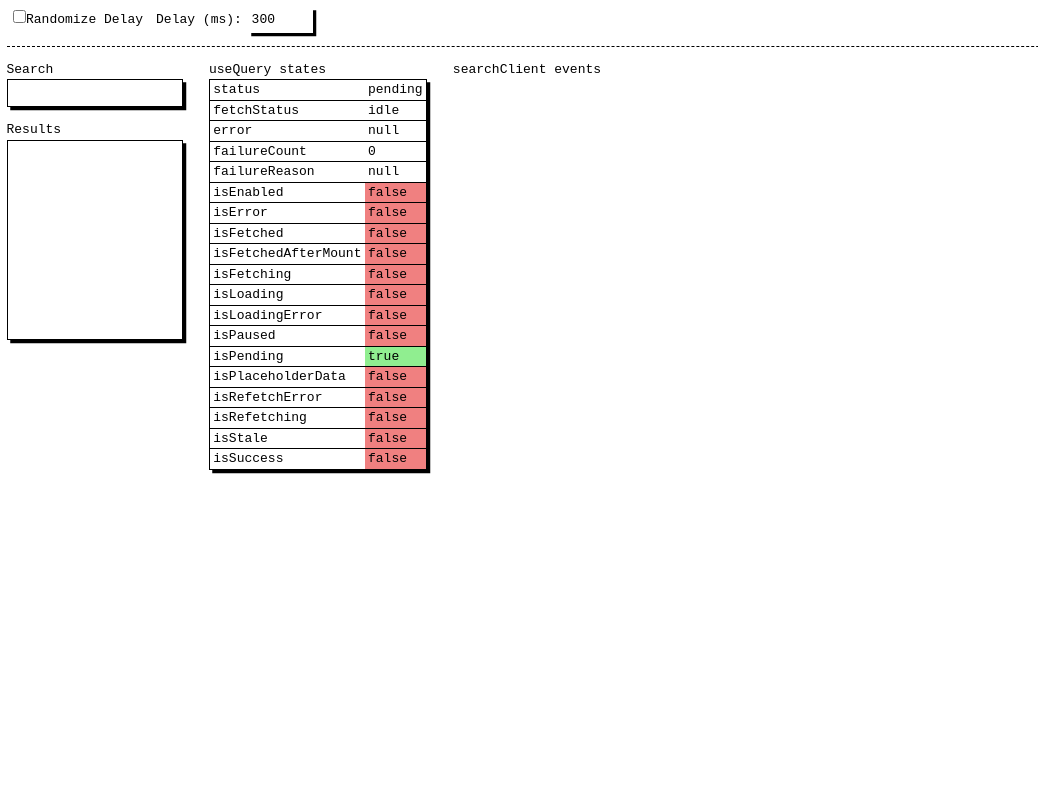
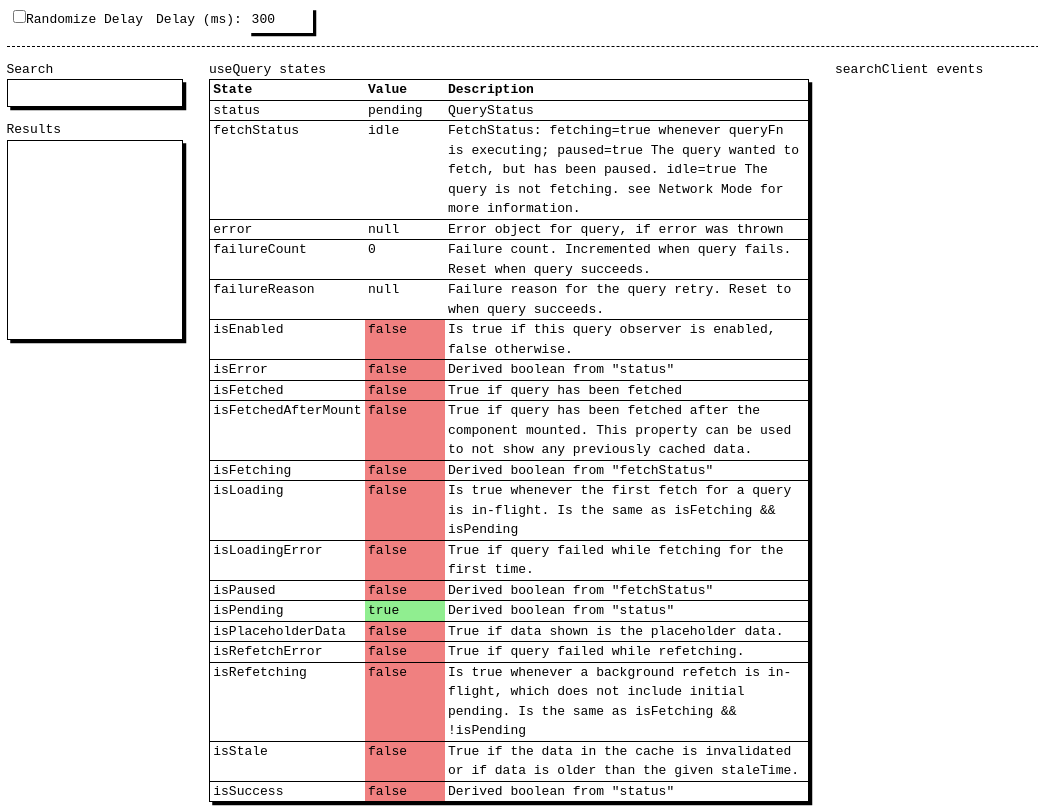
Before and after one commit to ahw/tanstack-demo, a React app: page / in a window 1280 px wide. Shown: the whole page, without its empty margins (0-1038 px from the left). Built offline with nearby package versions, Linux system fonts and the light colour scheme; the HTML template or start-up script is replaced by a standard one.

Commit message:
Inline descriptions

```diff
--- a/src/Example.tsx
+++ b/src/Example.tsx
@@ -85,6 +85,36 @@ export function Example() {
     return Array.from(Object.entries(statesToDisplay));
   }, [statesToDisplay]);
 
+  const stateDescriptions: Record<string, string> = {
+    status: `QueryStatus`,
+    // pending = there's no cached data and no query attempt was finished yet.
+    // error = the query attempt resulted in an error. The corresponding error property has the error received from the attempted fetch.
+    // success = the query has received a response with no errors and is ready to display its data. The corresponding data property on the query is the data received from the successful fetch or if the query's enabled property is set to false and has not been fetched yet data is the first initialData supplied to the query on initialization.`,
+    isPending: `Derived boolean from "status"`,
+    isSuccess: `Derived boolean from "status"`,
+    isError: `Derived boolean from "status"`,
+    isLoadingError: `True if query failed while fetching for the first time.`,
+    isRefetchError: `True if query failed while refetching.`,
+    data: `The last successfully resolved data for the query`,
+    dataUpdatedAt: `Timestamp for "success" status`,
+    error: `Error object for query, if error was thrown`,
+    errorUpdatedAt: `Timestamp for most recent "error" status`,
+    isStale: `True if the data in the cache is invalidated or if data is older than the given staleTime.`,
+    isPlaceholderData: `True if data shown is the placeholder data.`,
+    isFetched: `True if query has been fetched`,
+    isFetchedAfterMount: `True if query has been fetched after the component mounted. This property can be used to not show any previously cached data.`,
+    fetchStatus: `FetchStatus: fetching=true whenever queryFn is executing; paused=true The query wanted to fetch, but has been paused. idle=true The query is not fetching. see Network Mode for more information.`,
+    isFetching: `Derived boolean from "fetchStatus"`,
+    isPaused: `Derived boolean from "fetchStatus"`,
+    isRefetching: `Is true whenever a background refetch is in-flight, which does not include initial pending.  Is the same as isFetching && !isPending`,
+    isLoading: `Is true whenever the first fetch for a query is in-flight. Is the same as isFetching && isPending`,
+    isInitialLoading: `deprecated - An alias for isLoading, will be removed in the next major version.`,
+    isEnabled: `Is true if this query observer is enabled, false otherwise.`,
+    failureCount: `Failure count. Incremented when query fails. Reset when query succeeds.`,
+    failureReason: `Failure reason for the query retry. Reset to when query succeeds.`,
+    errorUpdateCount: `The sum of all errors.`,
+  };
+
   return (
     <div>
       <ExampleControls
@@ -120,12 +150,23 @@ export function Example() {
             ))}
           </div>
         </div>
+
         <div>
           <h1>useQuery states</h1>
-          <table className="box box_border">
+          <table className="box box_border" style={{ width: 600 }}>
+            <thead>
+              <tr className="border-b border-solid border-black">
+                <th className="px-1 text-left">State</th>
+                <th className="px-1 text-left">Value</th>
+                <th className="px-1 text-left">Description</th>
+              </tr>
+            </thead>
+            <tbody>
               {stateItems.map(([key, value]) => (
                 <tr className="border-b border-solid border-black" key={key}>
-                <td className="px-1">{key}</td>
+                  <td className="px-1" style={{ verticalAlign: "top" }}>
+                    {key}
+                  </td>
                   <td
                     className="px-1"
                     style={{
@@ -135,12 +176,19 @@ export function Example() {
                             ? "lightgreen"
                             : "lightcoral"
                           : "transparent",
+                      verticalAlign: "top",
+                      whiteSpace: "pre-wrap",
+                      width: 80,
                     }}
                   >
                     {String(value)}
                   </td>
+                  <td className="px-1" style={{ verticalAlign: "top" }}>
+                    {stateDescriptions[key] ?? ""}
+                  </td>
                 </tr>
               ))}
+            </tbody>
           </table>
         </div>
 
```
Lines whose indentation alone changed are shown as unchanged.
